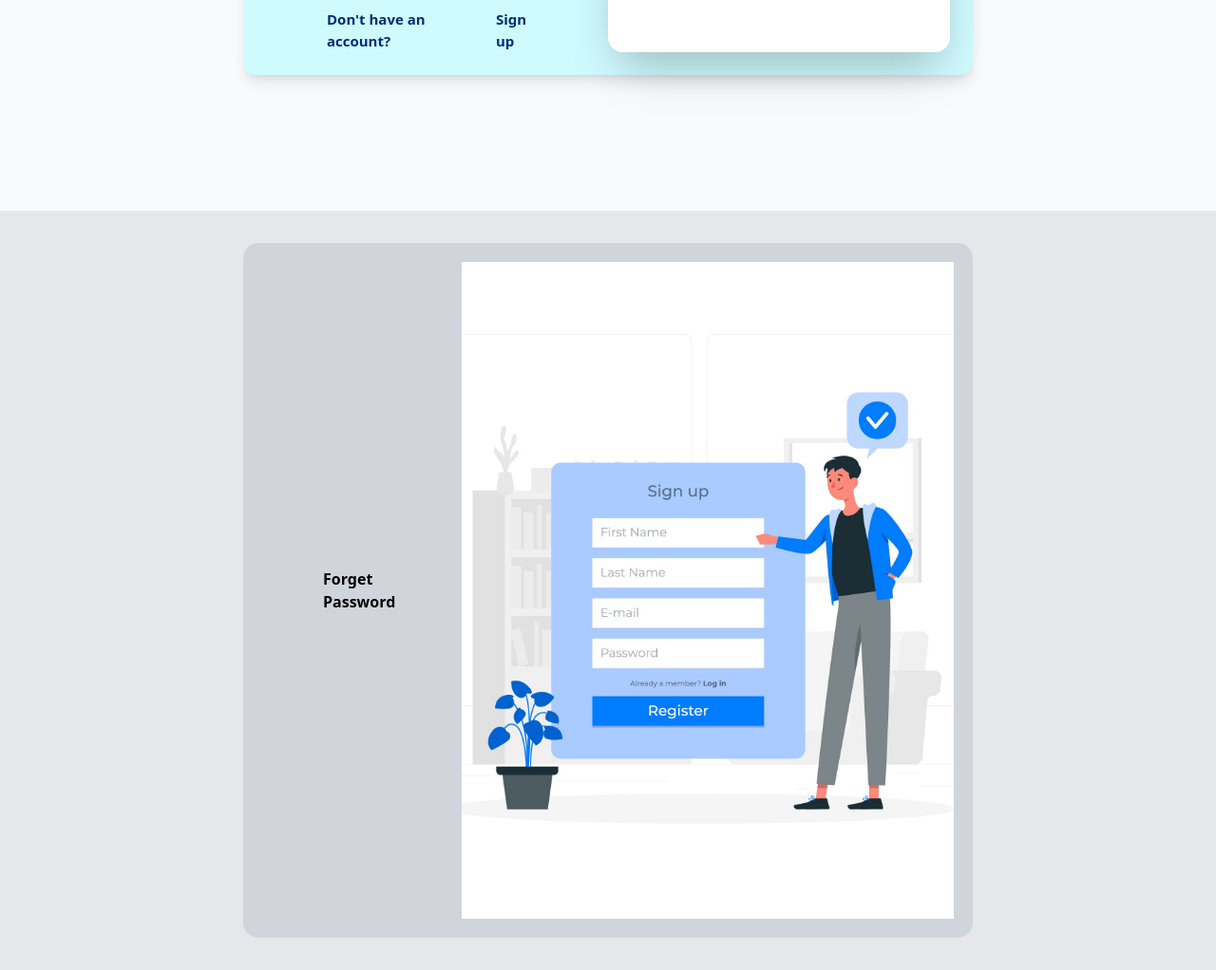
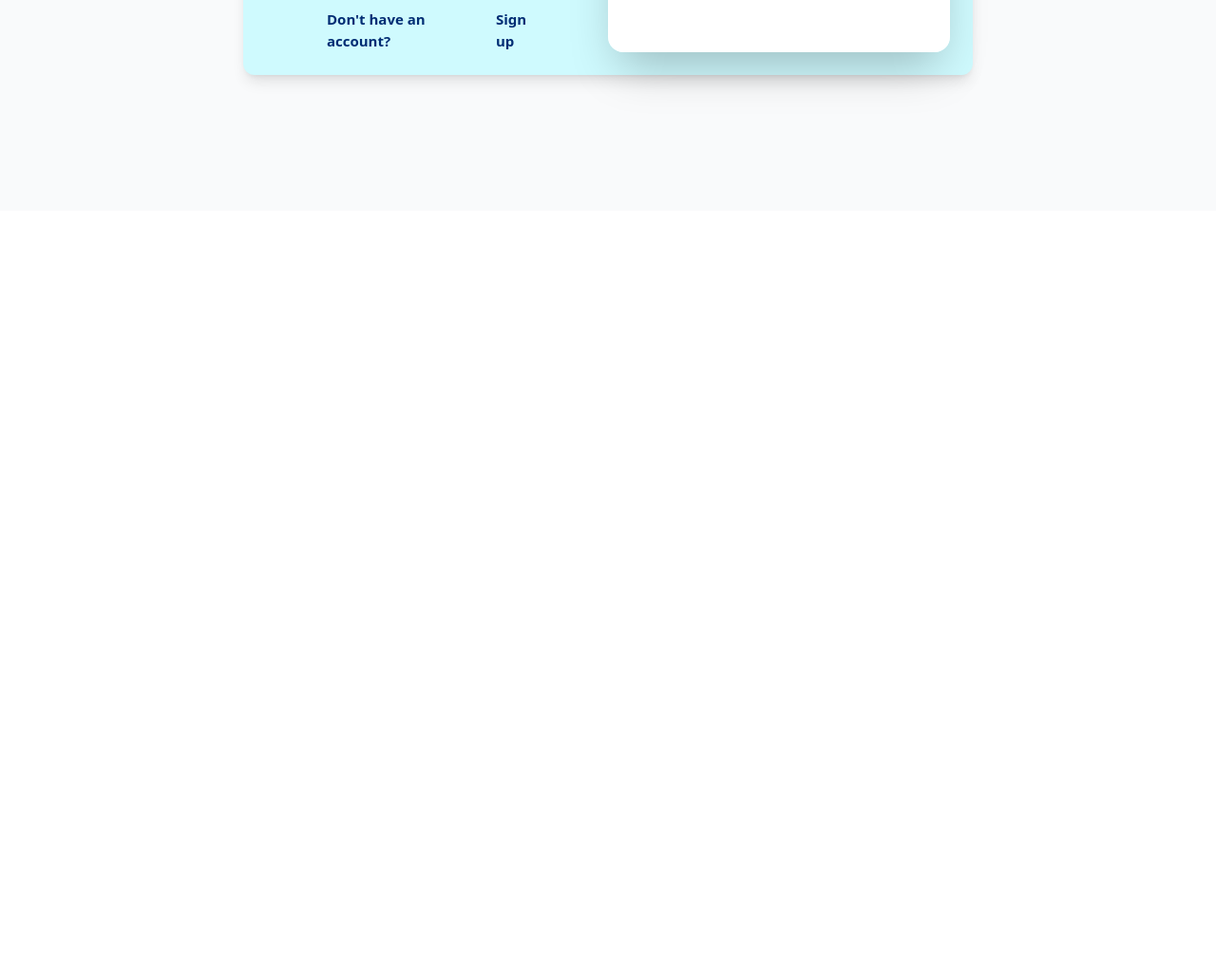
Before and after one commit to himanshuraj89/TAILWINDCSS-PROJECT, a website: page LoginPage.html in a window 1280 px wide. Shown: the part 578-1600 px from the top of the page at 95% size. After the commit the page ends 800 px from the top, so only its background shows below. Drawn offline with nearby package versions, Linux system fonts and the light colour scheme.

Commit message:
Update LoginPage.html

```diff
--- a/LoginPage.html
+++ b/LoginPage.html
@@ -122,19 +122,25 @@
         </div>
 
     </section>
-    <script src="script.js"></script>
 
-<!-- forgetten passowrd -->
-    <section id="ForgetPasswordSection" class="bg-gray-200 min-h-screen flex items-center justify-center ">
-        <div class="bg-gray-300 flex rounded-2xl max-w-3xl p-5 items-center">
+    <!-- forgotten password -->
+    <section id="ForgetPasswordSection" class="bg-gray-200 min-h-screen flex items-center justify-center hidden">
+        <div class="bg-gray-300 flex rounded-2xl shadow-lg max-w-3xl p-5 items-center">
             <div class="md:w-1/2 px-8 md:px-16">
-                <h1 class="font-semibold">Forget Password</h1>
+                <h2 class="text-3xl font-bold text-[#002D74]">Forgot Password</h2>
+                <p class="text-[#6493ec] font-bold mt-2">Enter your email to reset your password</p>
+                <form action="" class="flex flex-col gap-4 mt-6">
+                    <input type="email" placeholder="Email" class="p-2 border-2 hover:border-blue-400 rounded-xl focus:outline-none" required>
+                    <button type="submit" id="ResetBtn" class="bg-[#002D74] text-white font-bold rounded-xl p-2 hover:scale-105 duration-400">
+                        Reset Password
+                    </button>
+                </form>
             </div>
-            <div>
-                <img src="images/img3.jpg" alt="">
+            <div class="md:block hidden w-1/2">
+                <img src="images/img3.jpg" class="rounded-2xl shadow-2xl" alt="forgot-password-img">
             </div>
         </div>
     </section>
-
+<script src="script.js"></script>
 </body>
 </html>
```
